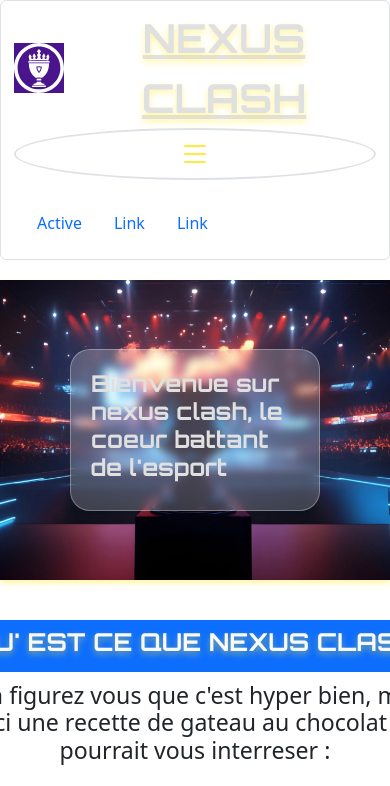
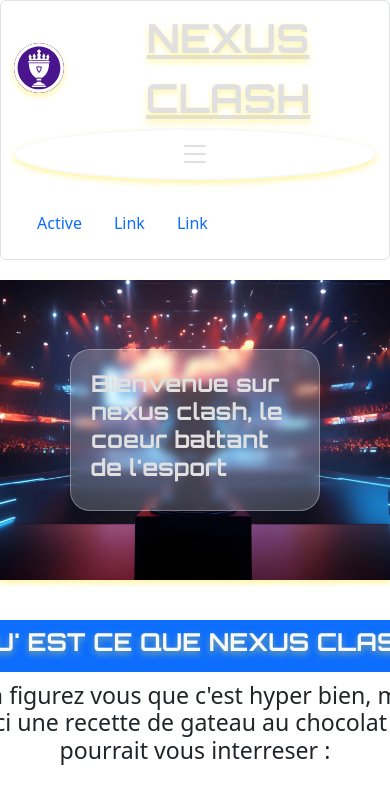
Before and after one commit to fraxi0n/BRIEF3_maquettes_imp_bootstrap, a website with bundled scripts: page index.html in a window 390 px wide. Shown: the top 786 px of the page. Built offline with nearby package versions, Linux system fonts and the light colour scheme.

Commit message:
git commit nice mobile header

```diff
--- a/index.html
+++ b/index.html
@@ -44,16 +44,16 @@
 
             <div class="d-flex align-items-center tc">
 
-              <img class="logo" src="src/ressources/logo.svg" alt="logo nexus CLASH">
+              <img class="logo rounded-circle shadow-box-tc" src="src/ressources/logo.svg" alt="logo nexus CLASH">
 
-              <div class="ps-2 orbitron h1-font text-decoration-underline shadow-text-tc">
+              <div class="ps-3 orbitron h1-font text-decoration-underline shadow-text-tc">
                 NEXUS CLASH
               </div>
             </div>
 
-            <div class="p-2 border border-2 rounded-circle tc-border ">
+            <div class="p-2 border border-2 rounded-circle border-light shadow-box-tc">
 
-              <svg xmlns="http://www.w3.org/2000/svg" width="32" height="32" fill="#FFEB3B" class="bi bi-list"
+              <svg xmlns="http://www.w3.org/2000/svg" width="32" height="32" fill="#E0E0E0" class="bi bi-list"
               viewBox="0 0 16 16">
               <path fill-rule="evenodd"
               d="M2.5 12a.5.5 0 0 1 .5-.5h10a.5.5 0 0 1 0 1H3a.5.5 0 0 1-.5-.5m0-4a.5.5 0 0 1 .5-.5h10a.5.5 0 0 1 0 1H3a.5.5 0 0 1-.5-.5m0-4a.5.5 0 0 1 .5-.5h10a.5.5 0 0 1 0 1H3a.5.5 0 0 1-.5-.5" />
```
